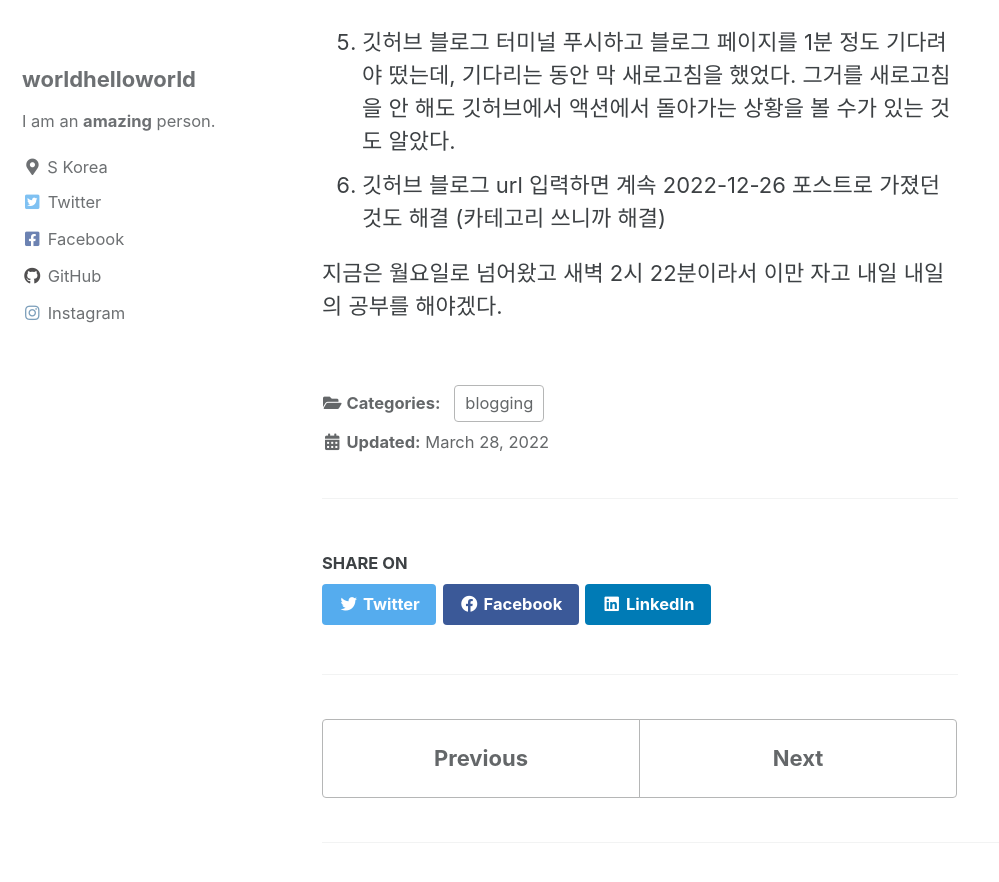
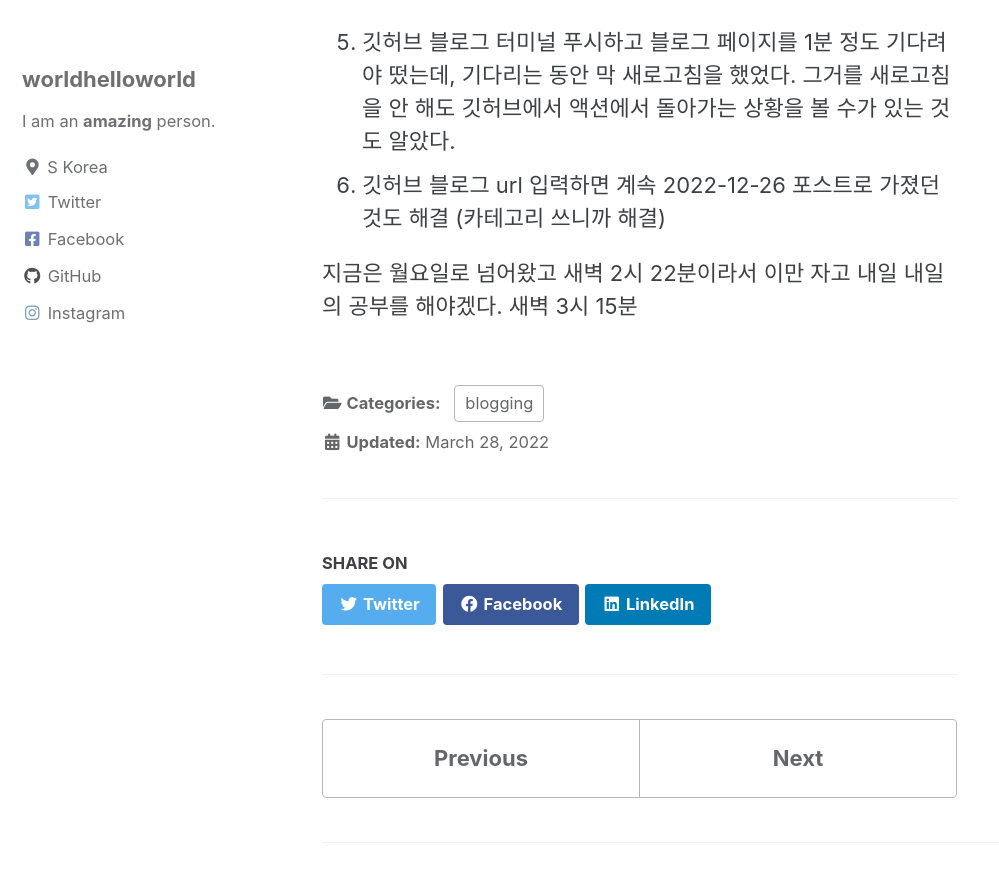
Before and after one commit to worldhelloworld/worldhelloworld.github.io, a Jekyll site: the page built from _posts/2022-03-28-02:16.md, in a window 1280 px wide and 900 px high, scrolled down 656 px. Shown: the top 882 px of the window, without its empty margins (0-999 px from the left). Built offline with Jekyll 4.4.1, drawn with Linux system fonts in a browser that asks for light colours; cached includes are drawn as plain includes.

Commit message:
20220328 0315

```diff
--- a/_posts/2022-03-28-02:16.md
+++ b/_posts/2022-03-28-02:16.md
@@ -23,3 +23,4 @@ toc: true
 
 
 지금은 월요일로 넘어왔고 새벽 2시 22분이라서 이만 자고 내일 내일의 공부를 해야겠다.
+새벽 3시 15분
```
